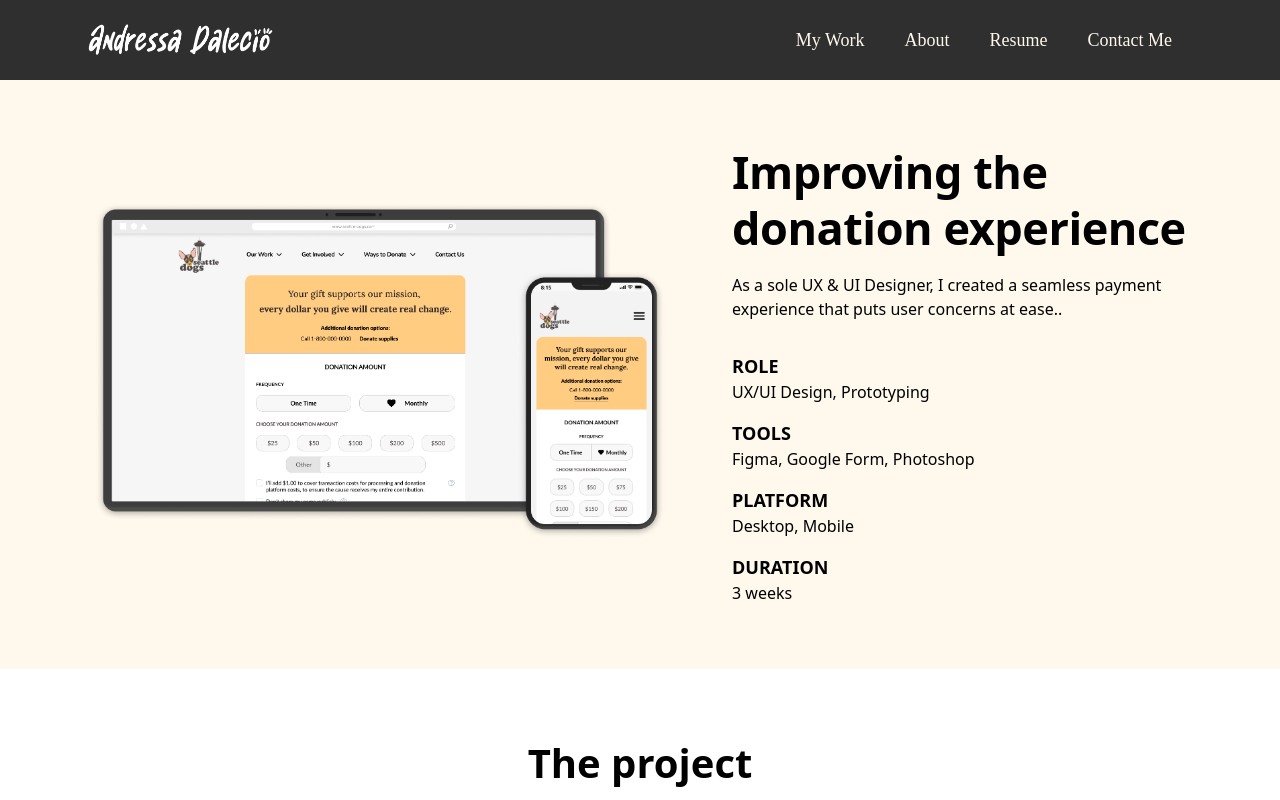
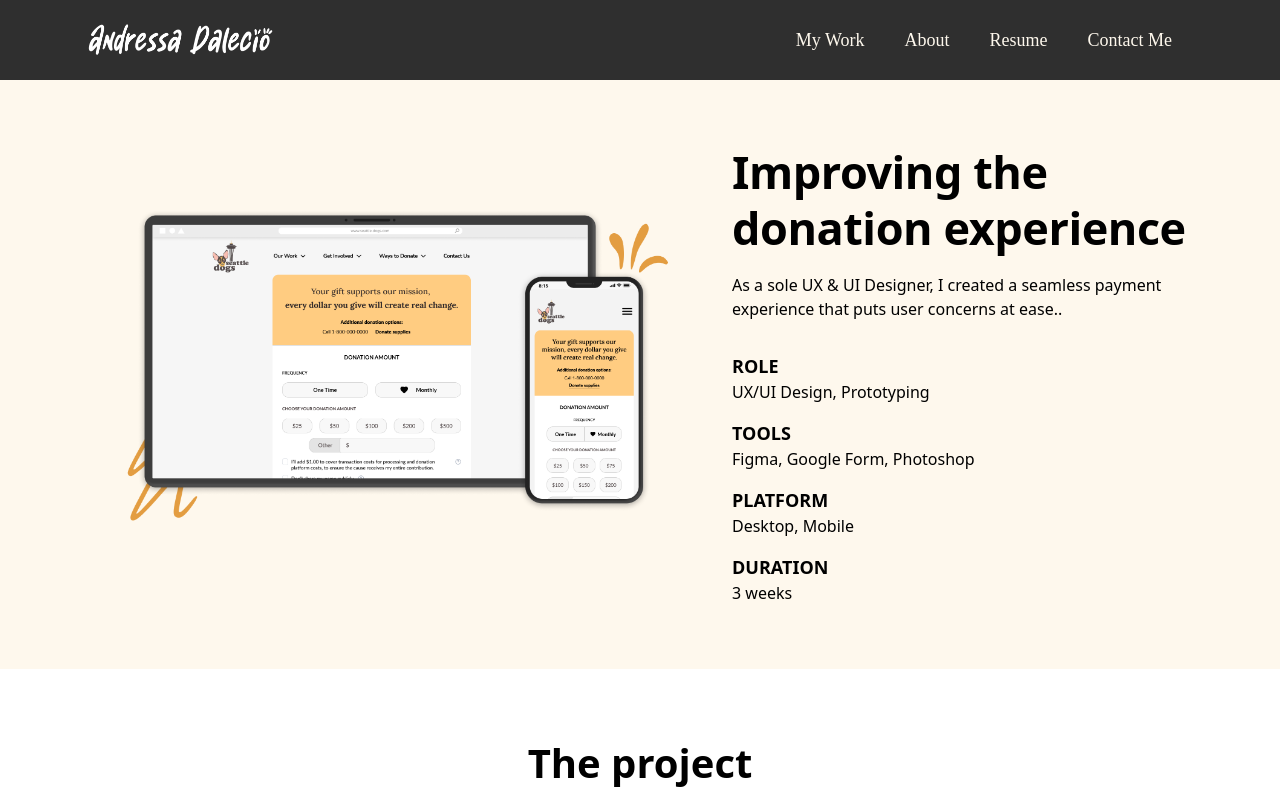
Before and after one commit to gustxyz/andressa-portfolio, a Next.js app: page /my-work/payment-form in a window 1280 px wide. Shown: the top 800 px of the page. Built offline with nearby package versions, Linux system fonts and the light colour scheme.

Commit message:
paymentmockup

```diff
--- a/app/my-work/payment-form/page.tsx
+++ b/app/my-work/payment-form/page.tsx
@@ -18,7 +18,7 @@ import FullContainer from "@/components/FullContainer";
 const HeroTitle = "Improving the donation experience";
 const HeroDescription =
   "As a sole UX & UI Designer, I created a seamless payment experience that puts user concerns at ease..";
-const HeroImgPath = "/images/payment_mockup.png";
+const HeroImgPath = "/images/paymentformhea.png";
 
 const projectStats: ProjectStats[] = [
   {
```
Also changed, not shown: public/images/paymentformhea.png (added).
